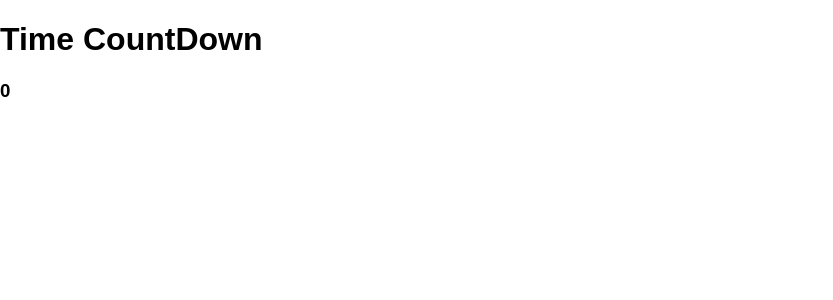
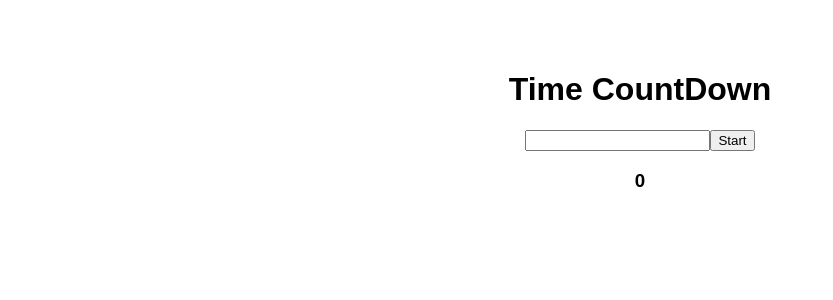
Before and after one commit to Virendra1807/AllReactProjects, a React (Create React App) app in the folder nike-landing-page/: page / in a window 1280 px wide. Shown: the top 300 px of the page, without its empty margins (0-833 px from the left). Built offline with nearby package versions, Linux system fonts and the light colour scheme.

Commit message:
Time CountDown using UseEffect Hook

```diff
--- a/nike-landing-page/src/App.css
+++ b/nike-landing-page/src/App.css
@@ -8,7 +8,8 @@ body{
   margin: 0;
   padding: 0;
   font-family: sans-serif;
-
+  text-align: center;
+  padding: 50px;
 }
 
 .navbar{
--- a/nike-landing-page/src/App.js
+++ b/nike-landing-page/src/App.js
@@ -15,12 +15,14 @@ function App() {
   return (
     // <countContext.Provider value = {user}>
     <div className="App">
+    <div className="header">
       {/* <Header />
         <EmojiPicker arr={list} />
         <Footer/> */}
         {/* {user} */}
 
         <TimeCountdown/>
+        </div>
     </div>
     // </countContext.Provider>
   );
--- a/nike-landing-page/src/components/TimeCountdown.jsx
+++ b/nike-landing-page/src/components/TimeCountdown.jsx
@@ -1,12 +1,25 @@
-import React, { useState } from 'react'
+import React, { useEffect, useState } from 'react'
 
 function TimeCountdown() {
 
     const [count, setCount] = useState(0);
 
+    const [seconds, setSeconds] = useState(0);
+
+    useEffect(() => {
+        if (count > 0) {
+            setTimeout(() => {
+                setCount(count - 1)
+            }, 1000)
+        }
+
+    }, [count])
+
     return (
         <div>
             <h1>Time CountDown</h1>
+            <input type="text" onChange={(e)=> setSeconds(e.target.value)}  />
+            <button onClick={()=>setCount(seconds)}>Start</button>
             <h3>{count}</h3>
         </div>
     )
```
Lines whose indentation alone changed are shown as unchanged.
